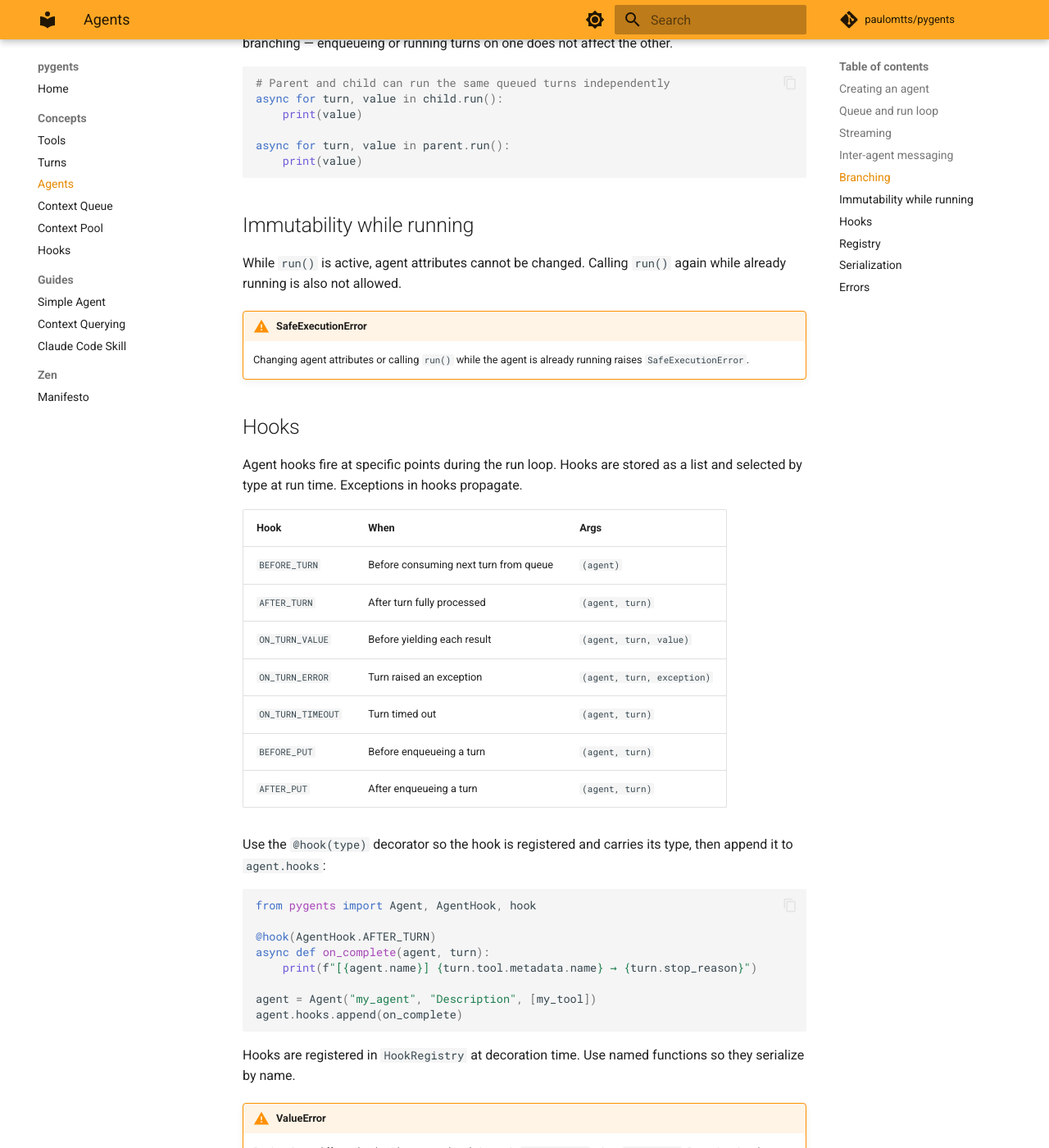
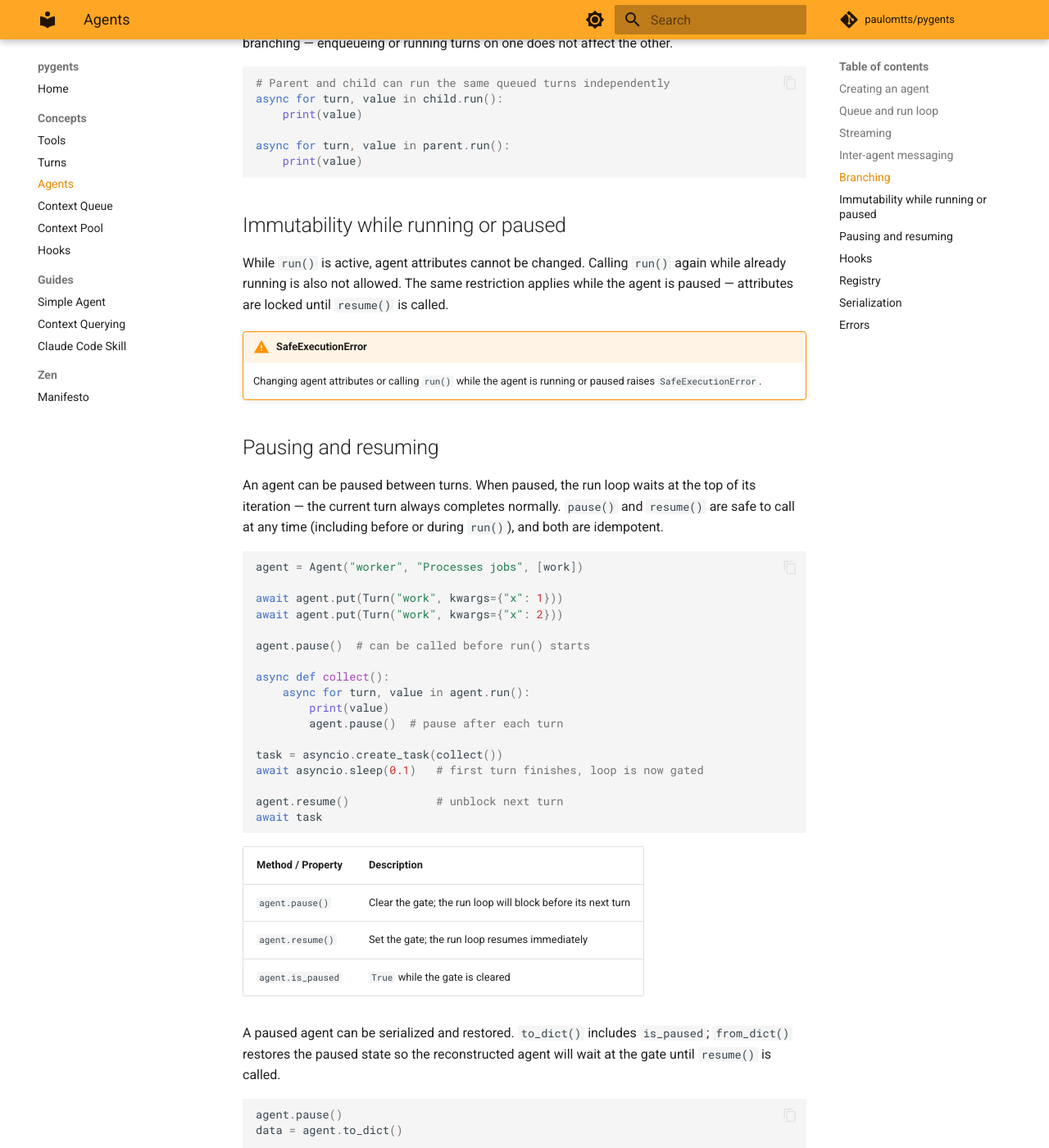
Before and after one commit to paulomtts/pygents, an MkDocs documentation site: the page built from docs/concepts/agents.md, in a window 1280 px wide and 1400 px high, scrolled down 3159 px. Shown: the whole window at 82% size. Built offline with MkDocs 1.6.1 and Material for MkDocs 9.7.7, drawn with Linux system fonts in a browser that asks for light colours; comment, search, counter and statistics services are not loaded; some of the changed text lies outside the part shown.

Commit message:
docs(agents): document pause/resume mechanism and new hooks
Add a dedicated "Pausing and resuming" section covering pause(),
resume(), is_paused, serialization round-trip, and the mutation guard
extension. Update the hooks table with ON_PAUSE / ON_RESUME, the
serialization blurb with is_paused, and the errors table.

Co-Authored-By: Claude Sonnet 4.6 <noreply@anthropic.com>

````diff
--- a/docs/concepts/agents.md
+++ b/docs/concepts/agents.md
@@ -116,12 +116,54 @@ async for turn, value in parent.run():
     print(value)
 ```
 
-## Immutability while running
+## Immutability while running or paused
 
-While `run()` is active, agent attributes cannot be changed. Calling `run()` again while already running is also not allowed.
+While `run()` is active, agent attributes cannot be changed. Calling `run()` again while already running is also not allowed. The same restriction applies while the agent is paused — attributes are locked until `resume()` is called.
 
 !!! warning "SafeExecutionError"
-    Changing agent attributes or calling `run()` while the agent is already running raises `SafeExecutionError`.
+    Changing agent attributes or calling `run()` while the agent is running or paused raises `SafeExecutionError`.
+
+## Pausing and resuming
+
+An agent can be paused between turns. When paused, the run loop waits at the top of its iteration — the current turn always completes normally. `pause()` and `resume()` are safe to call at any time (including before or during `run()`), and both are idempotent.
+
+```python
+agent = Agent("worker", "Processes jobs", [work])
+
+await agent.put(Turn("work", kwargs={"x": 1}))
+await agent.put(Turn("work", kwargs={"x": 2}))
+
+agent.pause()  # can be called before run() starts
+
+async def collect():
+    async for turn, value in agent.run():
+        print(value)
+        agent.pause()  # pause after each turn
+
+task = asyncio.create_task(collect())
+await asyncio.sleep(0.1)   # first turn finishes, loop is now gated
+
+agent.resume()             # unblock next turn
+await task
+```
+
+| Method / Property | Description |
+|---|---|
+| `agent.pause()` | Clear the gate; the run loop will block before its next turn |
+| `agent.resume()` | Set the gate; the run loop resumes immediately |
+| `agent.is_paused` | `True` while the gate is cleared |
+
+A paused agent can be serialized and restored. `to_dict()` includes `is_paused`; `from_dict()` restores the paused state so the reconstructed agent will wait at the gate until `resume()` is called.
+
+```python
+agent.pause()
+data = agent.to_dict()
+
+restored = Agent.from_dict(data)
+assert restored.is_paused        # still paused after round-trip
+
+restored.resume()                # now it will run
+```
 
 ## Hooks
 
@@ -136,6 +178,8 @@ Agent hooks fire at specific points during the run loop. Hooks are stored as a l
 | `ON_TURN_TIMEOUT` | Turn timed out | `(agent, turn)` |
 | `BEFORE_PUT` | Before enqueueing a turn | `(agent, turn)` |
 | `AFTER_PUT` | After enqueueing a turn | `(agent, turn)` |
+| `ON_PAUSE` | When the run loop hits a paused gate | `(agent)` |
+| `ON_RESUME` | After the gate is released and before the next turn | `(agent)` |
 
 Use the `@hook(type)` decorator so the hook is registered and carries its type, then append it to `agent.hooks`:
 
@@ -172,11 +216,11 @@ AgentRegistry.clear()                # empty the registry (useful in tests)
 ## Serialization
 
 ```python
-data = agent.to_dict()       # name, description, tool_names, queue, hooks, context_pool, context_queue
-agent = Agent.from_dict(data)  # rebuilds from registries, repopulates queue, pool, and context_queue
+data = agent.to_dict()       # name, description, tool_names, queue, hooks, context_pool, context_queue, is_paused
+agent = Agent.from_dict(data)  # rebuilds from registries, repopulates queue, pool, context_queue, and pause state
 ```
 
-Hooks (agent-level, context pool, and context queue) are serialized by name and resolved from `HookRegistry` on deserialization. Context pool items, context queue items, and their hooks are all included in the serialized form.
+Hooks (agent-level, context pool, and context queue) are serialized by name and resolved from `HookRegistry` on deserialization. Context pool items, context queue items, and their hooks are all included in the serialized form. The `is_paused` field is also preserved — a paused agent reconstructed via `from_dict()` stays paused until `resume()` is called.
 
 !!! warning "UnregisteredHookError"
     `Agent.from_dict()` raises `UnregisteredHookError` if a hook name is not found in `HookRegistry`.
@@ -186,7 +230,7 @@ Hooks (agent-level, context pool, and context queue) are serialized by name and
 | Exception | When |
 |-----------|------|
 | `ValueError` | Tool instance mismatch, duplicate agent name, tool not in agent's set, or duplicate hook name |
-| `SafeExecutionError` | Changing attributes or calling `run()` while already running |
+| `SafeExecutionError` | Changing attributes or calling `run()` while already running or paused |
 | `UnregisteredAgentError` | `send_turn` target not found in `AgentRegistry` |
 | `UnregisteredHookError` | Hook name not found in `HookRegistry` during `from_dict()` |
 | `TurnTimeoutError` | A turn exceeds its timeout (propagated from the turn) |
````
